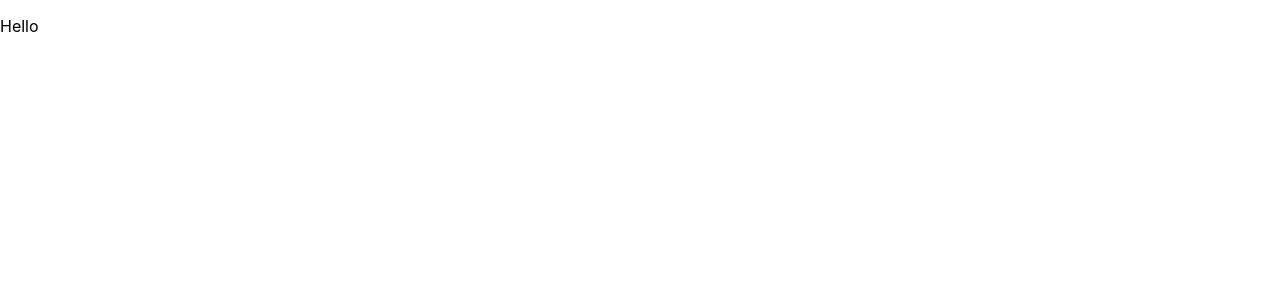
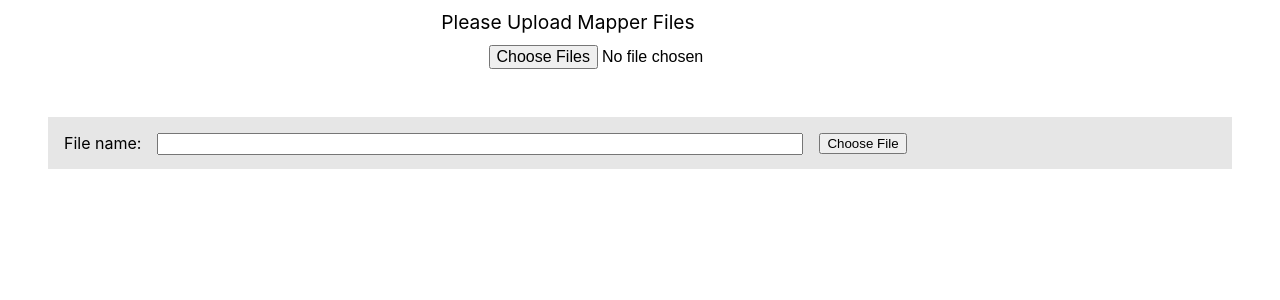
Before and after one commit to sreeramracha/pgt-updn-converter, a React (Create React App) app: page / in a window 1280 px wide. Shown: the top 300 px of the page. Built offline with nearby package versions, Linux system fonts and the light colour scheme.

Commit message:
Added Loading Mapper Files, displaying Input component, CSS

```diff
--- a/package.json
+++ b/package.json
@@ -9,7 +9,9 @@
     "react": "^18.3.1",
     "react-dom": "^18.3.1",
     "react-scripts": "5.0.1",
-    "web-vitals": "^2.1.4"
+    "react-toastify": "^10.0.6",
+    "web-vitals": "^2.1.4",
+    "xml2js": "^0.6.2"
   },
   "scripts": {
     "start": "react-scripts start",
--- a/src/App.jsx
+++ /dev/null
@@ -1,9 +0,0 @@
-function App() {
-	return (
-		<div className="App">
-			<p>Hello </p>
-		</div>
-	);
-}
-
-export default App;
--- /dev/null
+++ b/src/Components/App.jsx
@@ -0,0 +1,82 @@
+import { useEffect, useState } from "react";
+import Input from "./Input";
+import "../styles/mapperfiles.css";
+import { ToastContainer, toast } from "react-toastify";
+import "react-toastify/dist/ReactToastify.css";
+import Data from "./Data";
+import Column from "./Column";
+
+function App() {
+	const [mapperFiles, setMapperFiles] = useState([]);
+	const [archiveFile, setArchiveFile] = useState({
+		fileName: "",
+		fileContent: "",
+		fileHeader: "",
+		fileBody: "",
+	});
+	const [archiveFileData, setArchiveFileData] = useState();
+
+	function handleArchiveFile(item) {
+		setArchiveFile(item);
+	}
+
+	function handleArchiveFileData(item) {
+		setArchiveFileData(item);
+	}
+
+	function handleFile(event) {
+		for (var i = 0; i < event.target.files.length; i++) {
+			const file = event.target.files[i];
+
+			const reader = new FileReader();
+			reader.readAsText(file);
+			reader.onload = () => {
+				setMapperFiles((prevValues) => {
+					return [
+						...prevValues,
+						{
+							fileName: file.name,
+							fileContent: reader.result.slice(
+								reader.result.indexOf("<Maps>")
+							),
+						},
+					];
+				});
+			};
+
+			reader.onerror = () => {
+				console.log("File error", reader.error);
+				toast.error("Error in loading file");
+			};
+		}
+
+		toast.success("Mapper Files loaded successfully");
+	}
+
+	return (
+		<>
+			<div className="App">
+				<p>Please Upload Mapper Files</p>
+				<input type="file" onChange={handleFile} multiple />
+			</div>
+			<div className="converter">
+				{/* {console.log(archiveFile)} */}
+				<Input
+					archiveFile={archiveFile}
+					handleArchiveFile={handleArchiveFile}
+				/>
+				<Column
+					archiveFile={archiveFile}
+					mapperFiles={mapperFiles}
+					archiveFileData={archiveFileData}
+					handleArchiveFileData={handleArchiveFileData}
+				/>
+				<Data />
+			</div>
+
+			<ToastContainer />
+		</>
+	);
+}
+
+export default App;
--- /dev/null
+++ b/src/Components/Column.jsx
@@ -0,0 +1,39 @@
+import { useEffect, useState } from "react";
+
+export default function Column(props) {
+	const [clientMessageName, setClientMessageName] = useState("");
+	const [version, setVersion] = useState();
+
+	useEffect(() => {
+		const content = props.archiveFile.fileHeader.split("\n");
+		const messageName = content.filter((item) => {
+			return item.includes("clientMessageName");
+		});
+		// console.log(messageName);
+		if (messageName.length > 0) {
+			const name = messageName[0].split("=")[1];
+			console.log(name);
+
+			setClientMessageName(name);
+		} else {
+			const messagePIPOName = content.filter((item) => {
+				return item.includes("clientMessagePIPOName");
+			});
+			if (messagePIPOName.length > 0) {
+				const name = messagePIPOName[0].split("=")[1];
+				// console.log(name);
+
+				setClientMessageName(name);
+			}
+		}
+	}, [props.archiveFile]);
+
+	return (
+		<>
+			<div className="column-display">
+				<div className="column-tables"></div>
+				<div className="column-header-data"></div>
+			</div>
+		</>
+	);
+}
--- /dev/null
+++ b/src/Components/Data.jsx
@@ -0,0 +1,3 @@
+export default function Data() {
+	return <></>;
+}
--- /dev/null
+++ b/src/Components/Input.jsx
@@ -0,0 +1,46 @@
+import { useState } from "react";
+import "../styles/input.css";
+import { ToastContainer, toast } from "react-toastify";
+import "react-toastify/dist/ReactToastify.css";
+
+export default function Input(props) {
+	function handleFile(event) {
+		const file = event.target.files[0];
+
+		const reader = new FileReader();
+		reader.readAsText(file);
+		reader.onload = () => {
+			props.handleArchiveFile({
+				fileName: file.name,
+				fileContent: reader.result.slice(
+					reader.result.indexOf("<Maps>")
+				),
+				fileHeader: reader.result.slice(
+					0,
+					reader.result.indexOf("<?xml")
+				),
+				fileBody: reader.result.slice(reader.result.indexOf("<?xml")),
+			});
+		};
+
+		reader.onerror = () => {
+			console.log("File error", reader.error);
+			toast.error("Error in loading file");
+		};
+		toast.success("Archive File loaded successfully");
+	}
+
+	return (
+		<>
+			<div className="input-field">
+				<p>File name:</p>
+				<textarea
+					name=""
+					id=""
+					value={props.archiveFile.fileName}
+				></textarea>
+				<input type="file" name="" id="" onChange={handleFile} />
+			</div>
+		</>
+	);
+}
--- a/src/index.css
+++ /dev/null
@@ -1,13 +0,0 @@
-body {
-  margin: 0;
-  font-family: -apple-system, BlinkMacSystemFont, 'Segoe UI', 'Roboto', 'Oxygen',
-    'Ubuntu', 'Cantarell', 'Fira Sans', 'Droid Sans', 'Helvetica Neue',
-    sans-serif;
-  -webkit-font-smoothing: antialiased;
-  -moz-osx-font-smoothing: grayscale;
-}
-
-code {
-  font-family: source-code-pro, Menlo, Monaco, Consolas, 'Courier New',
-    monospace;
-}
--- /dev/null
+++ b/src/styles/index.css
@@ -0,0 +1,21 @@
+body {
+	margin: 0;
+	font-family: -apple-system, BlinkMacSystemFont, "Segoe UI", "Roboto",
+		"Oxygen", "Ubuntu", "Cantarell", "Fira Sans", "Droid Sans",
+		"Helvetica Neue", sans-serif;
+	-webkit-font-smoothing: antialiased;
+	-moz-osx-font-smoothing: grayscale;
+}
+
+code {
+	font-family: source-code-pro, Menlo, Monaco, Consolas, "Courier New",
+		monospace;
+}
+
+.container {
+	background-color: grey;
+}
+
+textarea {
+	width: max-content;
+}
--- /dev/null
+++ b/src/styles/input.css
@@ -0,0 +1,23 @@
+.input-field {
+	background-color: rgb(230, 230, 230);
+	margin: 3em;
+	padding: 1em 1em 0 1em;
+	display: flex;
+	gap: 1rem;
+}
+
+.input-field > p {
+	width: fit-content;
+	margin-top: 0;
+}
+
+.input-field > textarea {
+	height: 2vh;
+	width: 50vw;
+	word-wrap: break-word;
+	resize: none;
+}
+
+.input-field > input {
+	color: rgba(0, 0, 0, 0);
+}
--- /dev/null
+++ b/src/styles/mapperfiles.css
@@ -0,0 +1,15 @@
+.App {
+	justify-content: center;
+	align-items: center;
+	text-align: center;
+	font-size: larger;
+}
+
+.App > p {
+	margin: 0.5em;
+	margin-right: 8em;
+}
+
+.App > input {
+	font-size: medium;
+}
```
Also changed, not shown: src/Components/Testing.jsx (added, +66 -0 lines), src/index.js (+8 -9 lines), 1 other file (tests, documents, lock files or other folders).
